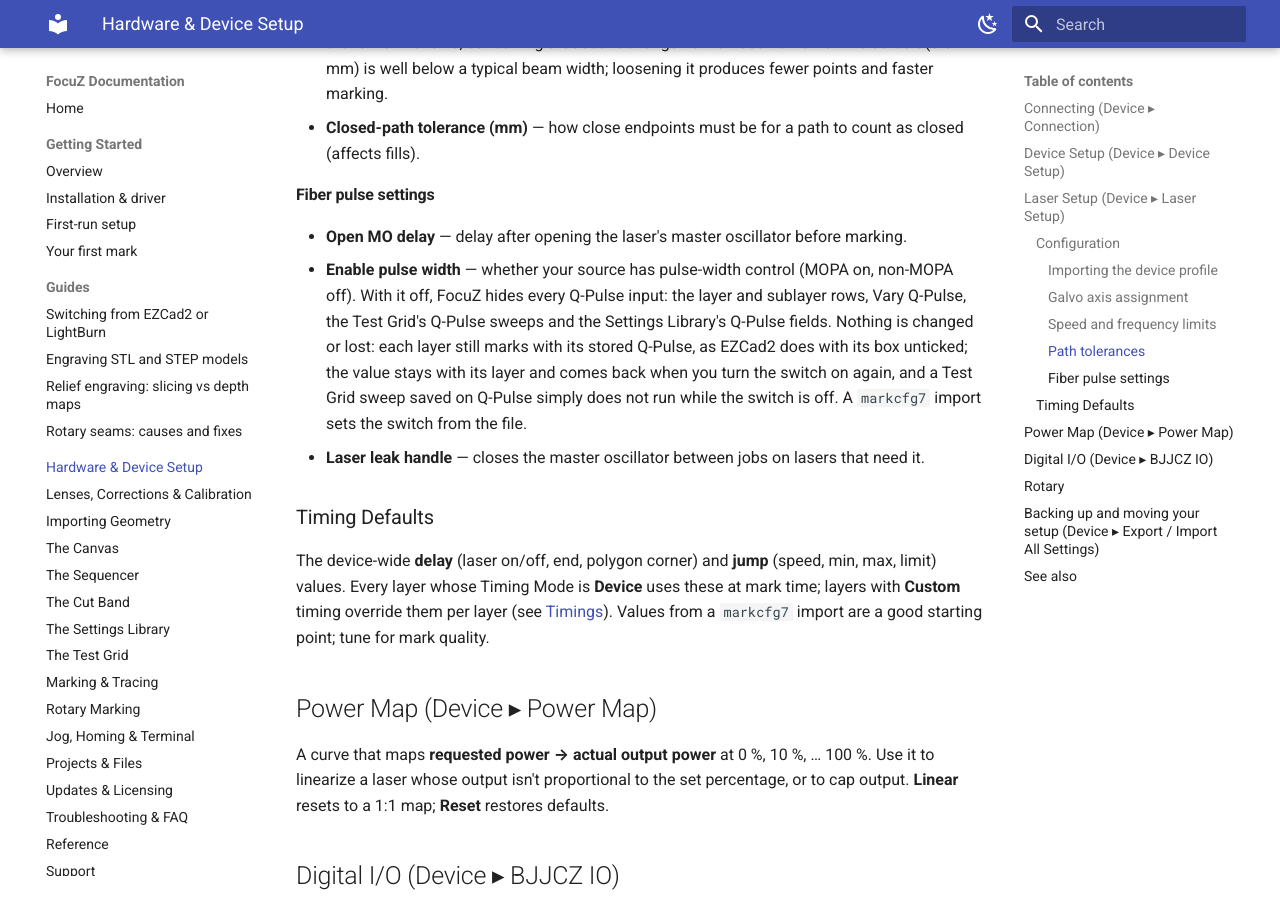
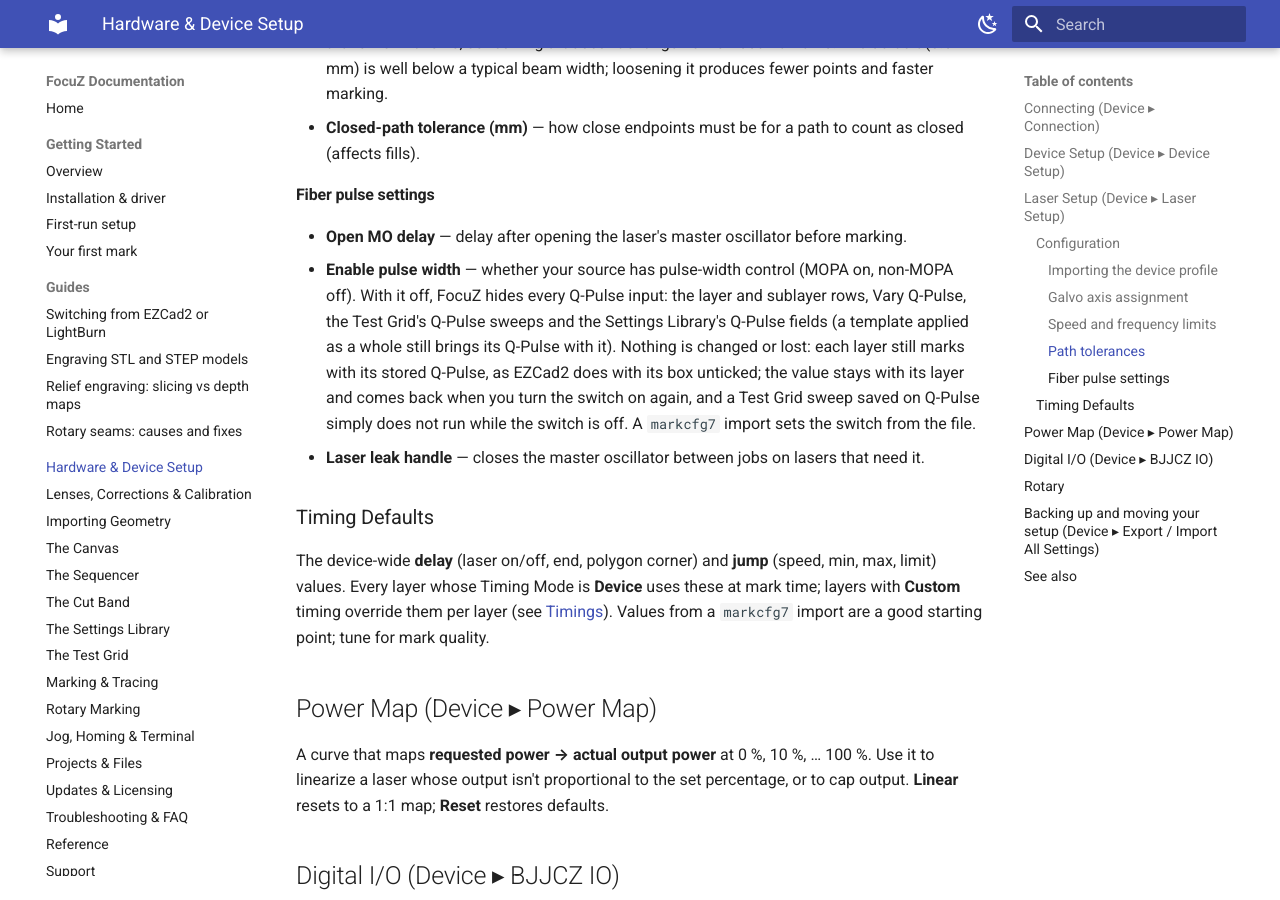
Before and after one commit to Lokahi-Shop/focuz-docs, an MkDocs documentation site: the page built from docs/hardware-setup.md, in a window 1280 px wide and 900 px high, scrolled down 3541 px. Built offline with MkDocs 1.6.1 and Material for MkDocs 9.7.7, drawn with Linux system fonts in a browser that asks for light colours.

Commit message:
Laser Setup: a whole-template push still carries Q-Pulse while the switch is off
Co-Authored-By: Claude Fable 5.1 <noreply@anthropic.com>

```diff
--- a/docs/hardware-setup.md
+++ b/docs/hardware-setup.md
@@ -134,7 +134,7 @@ offered at all is the **Enable pulse width** switch under [Fiber pulse settings]
 - **Open MO delay** — delay after opening the laser's master oscillator before marking.
 - **Enable pulse width** — whether your source has pulse-width control (MOPA on, non-MOPA off). With it off,
   FocuZ hides every Q-Pulse input: the layer and sublayer rows, Vary Q-Pulse, the Test Grid's Q-Pulse sweeps
-  and the Settings Library's Q-Pulse fields. Nothing is changed or lost: each layer still marks with its stored Q-Pulse, as EZCad2 does with its box unticked; the value stays
+  and the Settings Library's Q-Pulse fields (a template applied as a whole still brings its Q-Pulse with it). Nothing is changed or lost: each layer still marks with its stored Q-Pulse, as EZCad2 does with its box unticked; the value stays
   with its layer and comes back when you turn the switch on again, and a Test Grid sweep saved on Q-Pulse
   simply does not run while the switch is off. A `markcfg7` import sets the switch from the file.
 - **Laser leak handle** — closes the master oscillator between jobs on lasers that need it.
```
